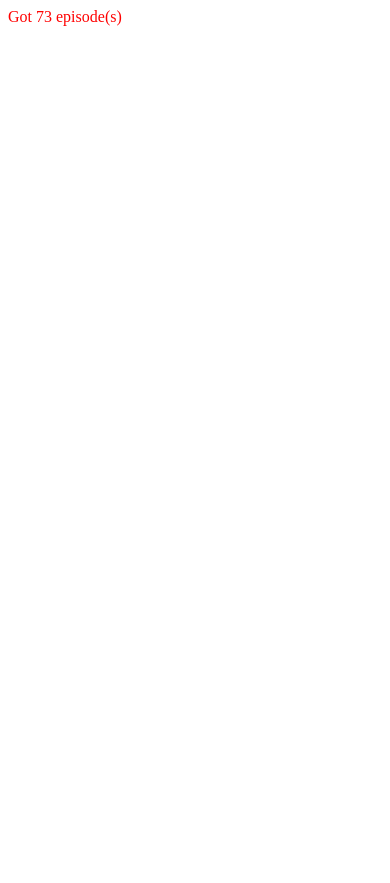
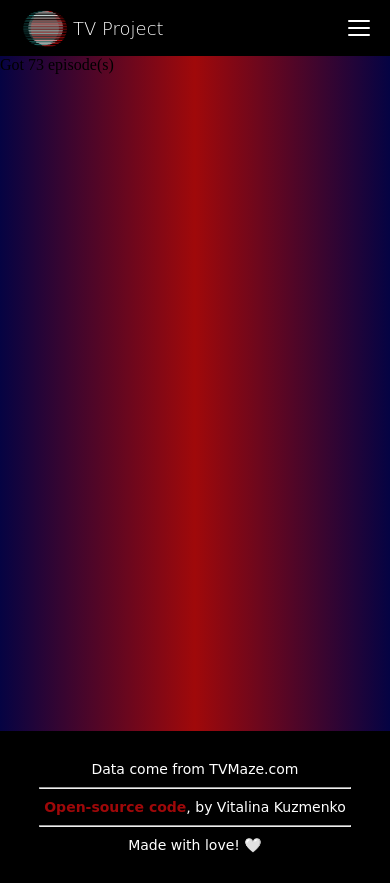
Before and after one commit to VitalinaKuzmenko/tv-show-dom-project, a plain HTML site: page index.html in a window 390 px wide. Before the commit the page ends 844 px from the top, so only its background shows below. Drawn offline with Linux system fonts and the light colour scheme; a web font is replaced by a local one.

Commit message:
Adding header and footer

```diff
--- a/index.html
+++ b/index.html
@@ -5,19 +5,55 @@
   <meta charset="UTF-8" />
   <meta name="viewport" content="width=device-width, initial-scale=1.0" />
   <title>TV Show Project | VitalinaKuzmenko</title>
-  <link href="style.css" rel="stylesheet" />
+  <link href="styles/style-header.css" rel="stylesheet" />
+  <link href="styles/style.css" rel="stylesheet" />
   <link rel="icon" href="/favicon.ico" type="image/x-icon" />
+
+  <!-- adding google fonts -->
+  <link rel="preconnect" href="https://fonts.googleapis.com">
+  <link rel="preconnect" href="https://fonts.gstatic.com" crossorigin>
+  <link href="https://fonts.googleapis.com/css2?family=Love+Ya+Like+A+Sister&family=Stylish&display=swap"
+    rel="stylesheet">
+
 </head>
 
 <body>
-  <div id="root">
-  </div>
+  <header>
+    <nav>
+      <div class="image-n-logo">
+        <img class="logo-img" src="media/Logo_small.png" alt="Logo">
+        <a href="#index.html" class="logo"> TV Project</a>
+      </div>
+      <div>
+        <ul id="nav">
+          <li><a href="#">TV Series</a></li>
+          <li><a href="#">Films</a></li>
+          <li><a href="#">Shows</a></li>
+        </ul>
+      </div>
+      <div class="menu" id="menu">
+        <span></span>
+        <span></span>
+        <span></span>
+      </div>
+    </nav>
+  </header>
+  <main id="root">
+  </main>
 
+  <footer>
+    <p>Data come from TVMaze.com</p>
+    <hr>
+    <p><a target="_blank" href="https://github.com/VitalinaKuzmenko/tv-show-dom-project">Open-source code</a>, by
+      Vitalina Kuzmenko</p>
+    <hr>
+    <p>Made with love! 🤍</p>
+  </footer>
   <!-- Loads a provided function called getAllEpisodes() which returns all episodes -->
-  <script src="episodes.js"></script>
+  <script src="src/episodes.js"></script>
 
   <!-- Loads YOUR javascript code -->
-  <script src="script.js"></script>
+  <script src="src/script.js"></script>
 </body>
 
 </html>
--- a/script.js
+++ /dev/null
@@ -1,12 +0,0 @@
-//You can edit ALL of the code here
-function setup() {
-  const allEpisodes = getAllEpisodes();
-  makePageForEpisodes(allEpisodes);
-}
-
-function makePageForEpisodes(episodeList) {
-  const rootElem = document.getElementById("root");
-  rootElem.textContent = `Got ${episodeList.length} episode(s)`;
-}
-
-window.onload = setup;
--- /dev/null
+++ b/src/script.js
@@ -0,0 +1,28 @@
+//You can edit ALL of the code here
+function setup() {
+  const allEpisodes = getAllEpisodes();
+  makePageForEpisodes(allEpisodes);
+}
+
+function makePageForEpisodes(episodeList) {
+  const rootElem = document.getElementById("root");
+  rootElem.textContent = `Got ${episodeList.length} episode(s)`;
+}
+
+window.onload = setup;
+
+//Header
+const navigation = document.getElementById("nav");
+const menu = document.getElementById("menu");
+
+menu.addEventListener("click", () => {
+  // The navigation.children.length means the following :-
+  // The children inside a parent are basically an array of elements; So, here I'm finding the length of the array aka how many children are inside the nav bar.
+  //   Yup That's all.
+  navigation.style.setProperty("--childenNumber", navigation.children.length);
+
+  //    Casually Toggling Classes to make them animate on click
+  //   Regular stuff ;)
+  navigation.classList.toggle("active");
+  menu.classList.toggle("active");
+});
--- a/style.css
+++ /dev/null
@@ -1,3 +0,0 @@
-#root {
-  color: red;
-}
--- /dev/null
+++ b/styles/style-header.css
@@ -0,0 +1,166 @@
+body {
+  margin: 0;
+}
+
+*,
+*::after,
+*::before {
+  margin: 0;
+  padding: 0;
+  box-sizing: border-box;
+}
+
+:root {
+  --nav-bg: #03000e;
+  --main-clr: #9f0809;
+  --nav-shadow: 0px 3px var(--main-clr);
+  --p-font: "Stylish", sans-serif;
+  --title-font: "Love Ya Like A Sister", cursive;
+}
+
+/* header */
+nav {
+  display: flex;
+  align-items: center;
+  justify-content: space-between;
+  width: 100%;
+  background: #000000;
+  font-family: var(--title-font);
+}
+
+nav .image-n-logo {
+  display: flex;
+  align-items: center;
+  margin-left: 20px;
+}
+
+nav .logo-img {
+  width: 50px;
+  height: auto;
+}
+
+nav .logo {
+  color: #fff;
+  font-size: 18px;
+  font-weight: 100;
+  text-decoration: none;
+  margin-left: 3px;
+}
+
+nav ul {
+  --padding: 10px;
+  --font-size: 15px;
+
+  list-style: none;
+  display: flex;
+  align-items: center;
+  font-size: var(--font-size);
+  overflow-y: hidden;
+  transition: 1s cubic-bezier(0.68, -0.55, 0.27, 10.55);
+}
+
+nav ul li {
+  padding: 10px 30px;
+}
+
+nav ul li a {
+  color: #fff;
+  text-decoration: none;
+  position: relative;
+}
+
+nav ul li a::after {
+  content: "";
+  width: 0%;
+  height: 1.7px;
+  border-radius: 99px;
+  background: var(--main-clr);
+  position: absolute;
+  bottom: 0;
+  left: 0;
+  transition: 0.3s ease;
+}
+
+nav ul li a:hover::after {
+  width: 100%;
+}
+
+nav .menu {
+  width: 22px;
+  height: 16px;
+  cursor: pointer;
+  display: none;
+  align-items: center;
+  flex-direction: column;
+  justify-content: space-between;
+  position: relative;
+  margin: 20px;
+}
+
+nav .menu span {
+  width: 100%;
+  height: 2px;
+  border-radius: 99px;
+  background: #fff;
+  transition: 0.3s ease;
+  transform-origin: left;
+}
+
+nav .menu.active span {
+  background: var(--main-clr);
+}
+
+nav .menu.active span:nth-child(1) {
+  transform: rotate(40deg);
+}
+
+nav .menu span:nth-child(3) {
+  transform-origin: left;
+}
+
+nav .menu.active span:nth-child(3) {
+  transform: rotate(-40deg);
+}
+
+nav .menu.active span:nth-child(2) {
+  transform: scale(0);
+}
+
+@media (max-width: 768px) {
+  nav .menu {
+    display: flex;
+  }
+
+  nav ul {
+    --height: 0px;
+
+    flex-direction: column;
+    background: var(--nav-bg);
+    position: absolute;
+    width: 100%;
+    left: 0;
+    top: 56px;
+    height: var(--height);
+    transition: 1s cubic-bezier(0.68, -0.55, 0.27, 1.55);
+  }
+  nav ul.active {
+    --height: calc(
+      (((var(--padding) * 2) + (var(--font-size) * 1.5))) * var(--childenNumber)
+    );
+    /*   (Block Level Padding + The Font Size) * The Number of Children   */
+
+    transition: 1s ease;
+  }
+
+  nav ul li {
+    width: 100%;
+    text-align: center;
+  }
+  nav ul li a {
+    width: 100%;
+    text-transform: capitalize;
+  }
+
+  footer hr {
+  }
+}
--- /dev/null
+++ b/styles/style.css
@@ -0,0 +1,54 @@
+:root {
+  --main-clr: #9f0809;
+  --nav-shadow: 0px 3px var(--main-clr);
+  --p-font: "Stylish", sans-serif;
+  --title-font: "Love Ya Like A Sister", cursive;
+}
+
+body {
+  background-color: rgba(0, 0, 0);
+}
+
+main {
+  background-image: linear-gradient(to right, #050343, #a0090a, #050343);
+  height: 80vh;
+}
+
+footer {
+  margin: 20px 0;
+  font-family: var(--title-font);
+  font-size: 14px;
+  color: white;
+}
+
+footer p {
+  text-align: center;
+  padding: 10px 0;
+}
+
+footer a {
+  text-decoration: none;
+  color: var(--main-clr);
+  font-weight: 600;
+}
+
+footer a:hover {
+  text-decoration: underline;
+}
+
+footer hr {
+  width: 80%;
+  display: block;
+  margin: 0 auto;
+}
+
+@media (min-width: 768px) {
+  footer {
+    display: flex;
+    justify-content: space-evenly;
+  }
+
+  footer hr {
+    display: none;
+  }
+}
```
Also changed, not shown: media/Logo_small.png (added), media/image_carousel/film_1.jpg (added), media/image_carousel/film_2.jpg (added), media/image_carousel/film_3.jpg (added), media/image_carousel/film_4.jpg (added), media/image_carousel/film_5.jpg (added), media/image_carousel/film_6.jpg (added), media/image_carousel/film_7.jpg (added), media/image_carousel/film_8.jpg (added), src/episodes.js (renamed from episodes.js), src/shows.js (renamed from shows.js).
